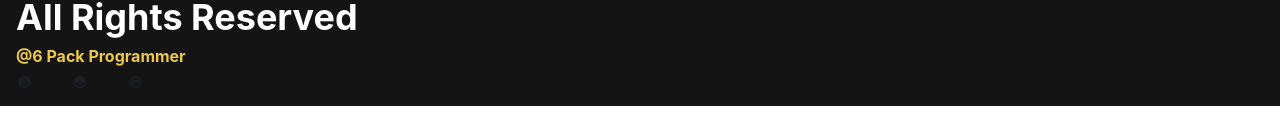
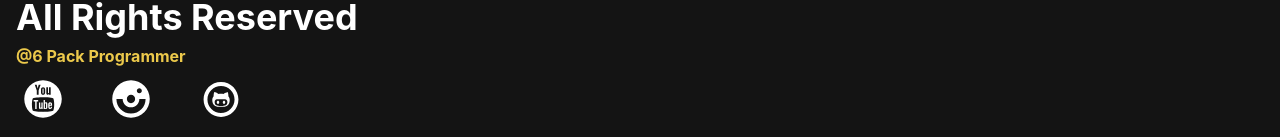
Before and after one commit to Abhishekkumar813209/fronto_of_udemy, a React (Create React App) app: page /courses in a window 1280 px wide. Shown: the part 804-941 px from the top of the page. Before the commit the page ends 910 px from the top, so only its background shows below. Built offline with nearby package versions, Linux system fonts and the light colour scheme.

Commit message:
completed footer section where links are active to youtube , instagram and github

```diff
--- a/src/components/Layout/Footer/Footer.jsx
+++ b/src/components/Layout/Footer/Footer.jsx
@@ -15,7 +15,11 @@ const Footer = () => {
                 color={'yellow.400'}
                 />
 
-                <HStack spacing={["2","10"]} justifyContent="center">
+                <HStack spacing={["2","10"]}
+                justifyContent="center"
+                color={"white"}
+                fontSize="50"
+                >
 
                     <a href="https://youtube.com/6packprogrammer" rel="noreferrer" target={'_blank'}>
                         <TiSocialYoutubeCircular />
```
